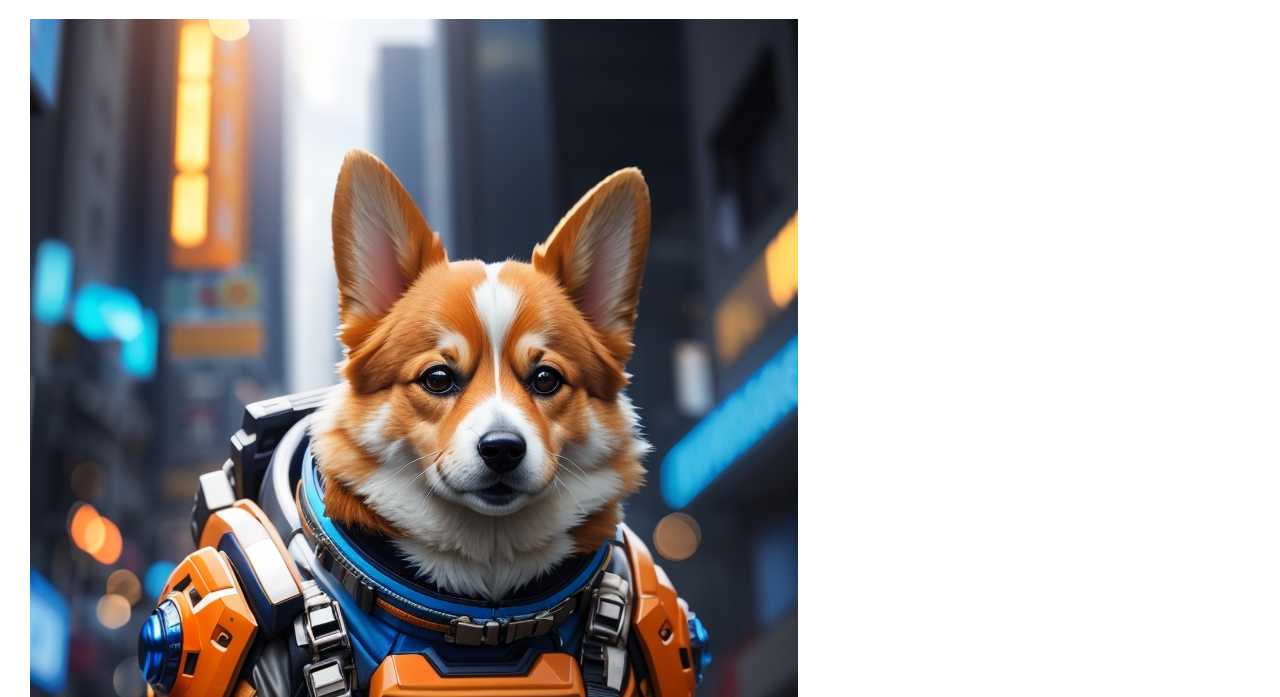
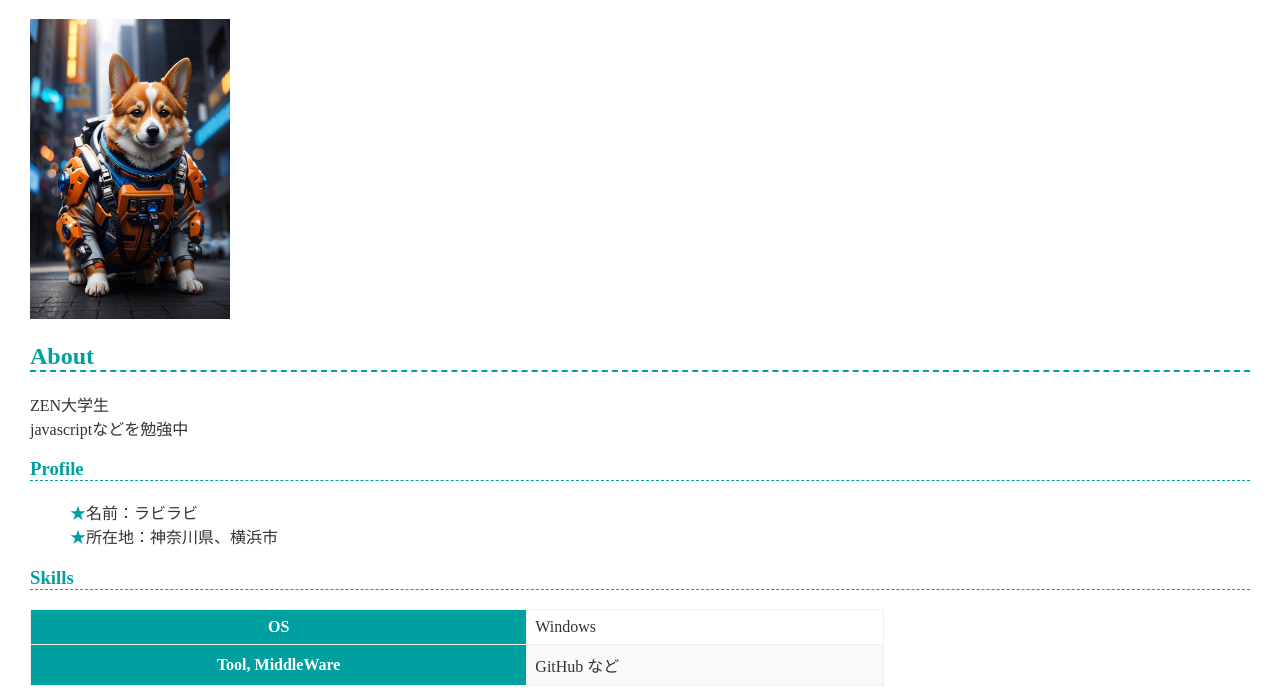
Before and after one commit to RaAbIiRaAbIi/RaAbIiRaAbIi.github.io, a plain HTML site: page index.html in a window 1280 px wide. Shown: the part 103-800 px from the top of the page. Drawn offline with Linux system fonts and the light colour scheme.

Commit message:
Update index.html

```diff
--- a/index.html
+++ b/index.html
@@ -8,7 +8,7 @@
   </head>
   <body>
     <h1>ラビラビ</h1>
-<img src = "DreamShaper_v7_best_qualityhigh_resolutiondog_corgi_one_from_t_3.jpg">
+<img src = "DreamShaper_v7_best_qualityhigh_resolutiondog_corgi_one_from_t_3.jpg" width="200" height="300">
     <h2>About</h2>
     <p>
       ZEN大学生<br>
```
